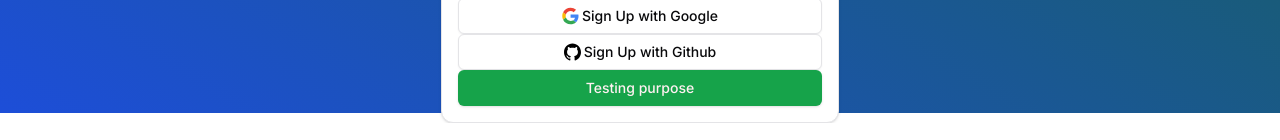
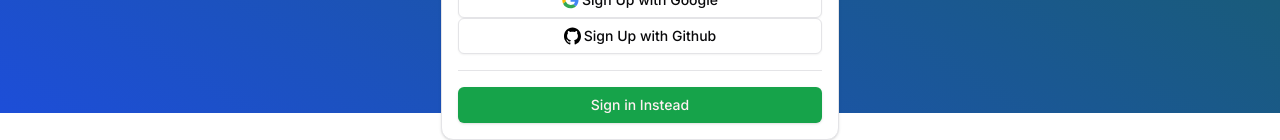
Before and after one commit to devyk100/GengouConnect-NextJS, a Next.js app: page /auth/signUp in a window 1280 px wide. Shown: the part 723-863 px from the top of the page. Built offline with nearby package versions, Linux system fonts and the light colour scheme; no server answers.

Commit message:
finally the sign up and sign in are done

```diff
--- a/src/components/signInForm.tsx
+++ b/src/components/signInForm.tsx
@@ -6,7 +6,6 @@ import { useForm } from "react-hook-form"
 import { z } from "zod"
 import googleLogo from "../../public/google.svg"
 import githubLogo from "../../public/github.svg"
-
 import { Button } from "@/components/ui/button"
 import {
     Form,
@@ -32,6 +31,7 @@ import { Separator } from "./ui/separator"
 import { toast } from "sonner"
 import { useCallback, useEffect } from "react"
 import { ProviderTypes } from "@/app/api/auth/[...nextauth]/route"
+import { useRouter } from "next/navigation"
 
 export function LogoComponent({ logo }: { logo: any }) {
     return (
@@ -65,7 +65,7 @@ export function SignInForm({ googleProvider, githubProvider, userType, credentia
         console.log("The values were submitted dude", values)
         signIn(credentialsProvider, { email: values.email, password: values.password, providerType: credentialsProvider })
     }
-
+    const { push } = useRouter();
 
     useEffect(() => {
         const timer = setTimeout(() => {
@@ -162,6 +162,10 @@ export function SignInForm({ googleProvider, githubProvider, userType, credentia
                         }}>
                         <LogoComponent logo={githubLogo} /> Sign in with Github
                     </Button>
+                    <Separator className="my-4"/>
+                    <Button onClick={()=>push("/auth/signUp")}>
+                        Sign Up Instead
+                    </Button>
                 </div>
             </Card>
         </>
--- a/src/components/signUpForm.tsx
+++ b/src/components/signUpForm.tsx
@@ -226,8 +226,9 @@ export function SignUpForm({ googleProvider, githubProvider, userType, credentia
                         }}>
                         <LogoComponent logo={githubLogo} /> Sign Up with Github
                     </Button>
-                    <Button onClick={()=>something()}>
-                        Testing purpose
+                    <Separator className="my-4" />
+                    <Button onClick={()=>push("/auth/signIn")}>
+                        Sign in Instead
                     </Button>
                 </div>
             </Card>
```
